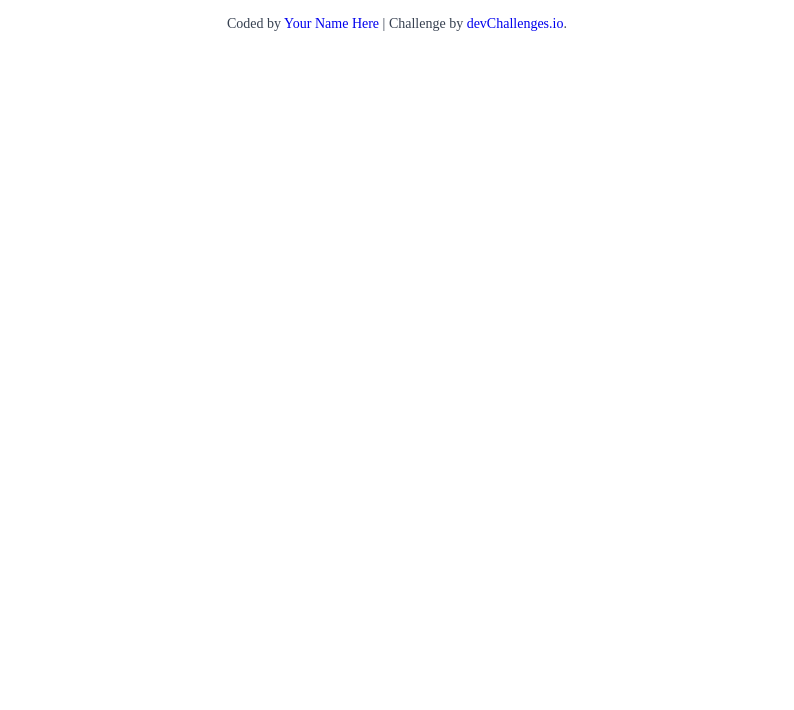
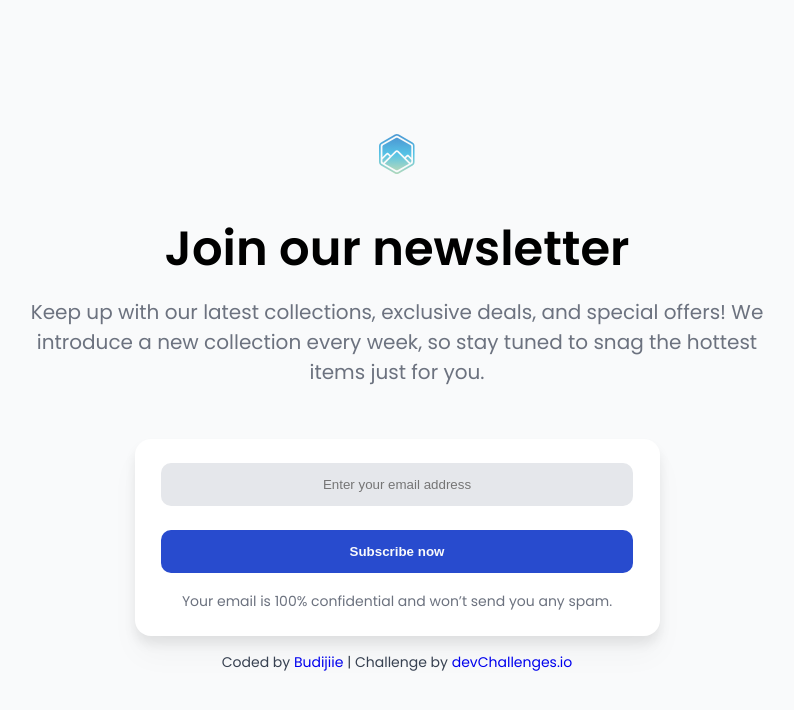
Before and after one commit to budijiie/join-our-newsletter-master, a plain HTML site: page index.html in a window 1280 px wide. Shown: the whole page, without its empty margins (243-1037 px from the left). Drawn offline with Linux system fonts and the light colour scheme.

Commit message:
finishing design for html and css

```diff
--- a/index.html
+++ b/index.html
@@ -11,51 +11,37 @@
       sizes="96x96"
     />
 
+    <link rel="stylesheet" href="style.css">
+
     <title>Join Our Newsletter | devChallenges.io</title>
 
     <!--You are welcome to delete these styles or modify them in your own stylesheet -->
-    <style>
-      * {
-        margin: 0;
-        padding: 0;
-        box-sizing: border-box;
-      }
 
-      body {
-        height: 100vh;
-      }
-
-      .author-info {
-        font-size: 14px;
-        text-align: center;
-        margin-top: 16px;
-        color: rgb(55, 65, 81);
-      }
-
-      .author-info a {
-        text-decoration: none;
-      }
-    </style>
   </head>
   <body>
-    <!--
-    Join our newsletter
+    <main>
+      <img src="/resources/logo.svg" alt="logo" class="logo" width="52px" height="52px" />
 
-    Keep up with our latest collections, exclusive deals, and special offers! We introduce a new collection every week, so stay tuned to snag the hottest items just for you.
+      <h1>Join our newsletter</h1>
 
-    Enter your email address
+      <p class="sub_heading">Keep up with our latest collections, exclusive deals, and special offers! We introduce a new collection every week, so stay tuned to snag the hottest items just for you.</p>
 
-    Subscribe now
+      <div class="input_container">
+        <input type="email" name="email" id="email" placeholder="Enter your email address">
 
-    Your email is 100% confidential and won’t send you any spam.
+        <br>
 
-    -->
+        <input type="submit" value="Subscribe now" id="subscribe">
 
-    <div class="author-info">
-      Coded by <a href="#">Your Name Here</a> | Challenge by
+        <p class="helper_text">Your email is 100% confidential and won’t send you any spam.</p>
+      </div>
+    </main>
+
+    <footer class="author-info">
+      Coded by <a href="#">Budijiie</a> | Challenge by
       <a href="https://www.devchallenges.io?ref=challenge" target="_blank"
         >devChallenges.io</a
-      >.
-    </div>
+      >
+    </footer>
   </body>
 </html>
--- a/style.css
+++ b/style.css
@@ -0,0 +1,116 @@
+@import url('https://fonts.googleapis.com/css2?family=Poppins:wght@400;500;600&display=swap');
+
+:root {
+  --colorDarkGrey: #6C727F;
+  --colorLightGrey: #E5E7EB;
+  --colorAthensGrey: #F9FAFB;
+  --colorWhite: #fff;
+  --colorBlack: #000;
+  --colorNavyBlue: #284BCE;
+  --colorDarkCyan: #394150;
+
+  --fontHeading: 3rem;
+  --fontSubHeading: 1.25rem;
+  --fontPlaceholder: 1rem;
+  --fontButtonText: 1rem;
+  --fontHelperText: 0.875rem;
+}
+
+* {
+  margin: 0;
+  padding: 0;
+}
+
+body {
+  height: 100vh;
+  font-family: "Poppins", sans-serif;
+  display: flex;
+  flex-direction: column;
+  justify-content: center;
+  align-items: center;
+
+  background-color: var(--colorAthensGrey);
+}
+
+main {
+  width: min(80%, 750px);
+  text-align: center;
+}
+
+h1 {
+  font-size: var(--fontHeading);
+  font-weight: 600;
+  margin: 26px auto 12px auto;
+}
+
+.sub_heading {
+  font-size: var(--fontSubHeading);
+  color: var(--colorDarkGrey);
+  margin-bottom: 52px;
+}
+
+.input_container {
+  width: min(525px, 80%);
+  margin: 0 auto;
+  padding: 1.5rem 0 1.5rem 0;
+  border-radius: 1rem;
+
+  background-color: var(--colorWhite);
+  box-shadow: 0px 20px 30px 0px rgba(0, 0, 0, 0.03), 0px 8px 12px 0px rgba(0, 0, 0, 0.08);
+
+}
+
+
+
+input {
+  padding: 14px 0;
+  border: transparent;
+}
+
+
+.input_container * {
+  width: 90%;
+  text-align: center;
+  border-radius: 10px;
+}
+
+.helper_text {
+  font-size: var(--fontHelperText);
+  text-align: center;
+  margin: 0 auto;
+  color: var(--colorDarkGrey);
+}
+
+#email {
+  font-weight: 500;
+
+  background-color: var(--colorLightGrey);
+  color: var(--colorDarkCyan);
+
+
+  margin-bottom: 24px;
+}
+
+#subscribe {
+  font-weight: 600;
+  background-color: var(--colorNavyBlue);
+  color: var(--colorAthensGrey);
+  margin-bottom: 18px;
+}
+
+.author-info {
+  font-size: 14px;
+  text-align: center;
+  margin-top: 16px;
+  color: rgb(55, 65, 81);
+}
+
+.author-info a {
+  text-decoration: none;
+}
+
+@media (max-width: 640px) {
+  .input_container {
+    width: 100%;
+  }
+}
```
